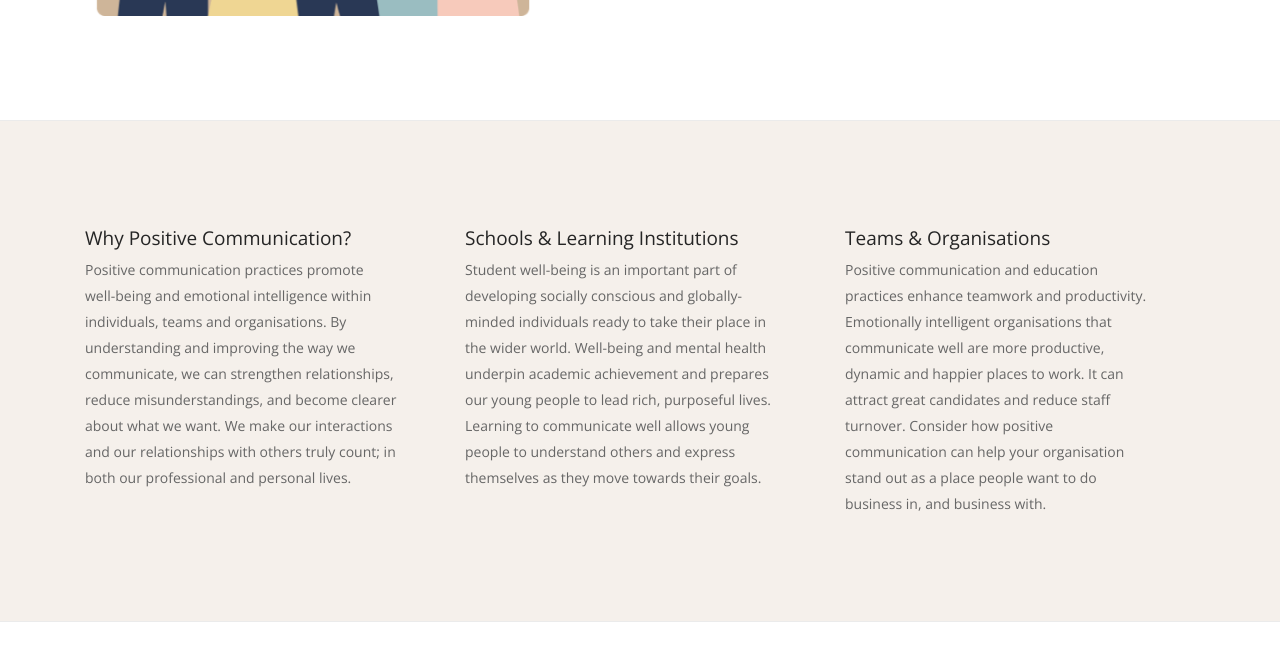
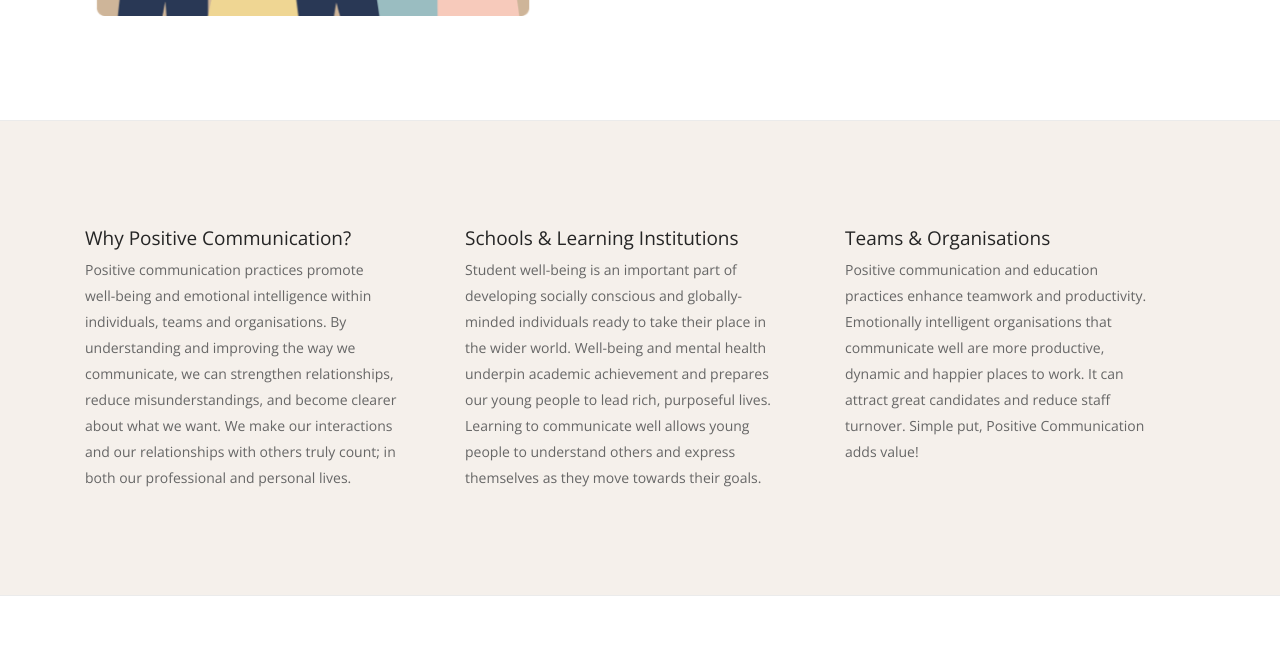
Before and after one commit to catesg/catesg.github.io, a Jekyll site: the page built from index.markdown, in a window 1280 px wide and 900 px high, scrolled down 704 px, cut to the strip 0-780 px from the top of the window. Shown: the top 661 px of the strip. Built offline with Jekyll 4.4.1, drawn with Linux system fonts in a browser that asks for light colours; some web fonts are replaced.

Commit message:
Update 11

```diff
--- a/_layouts/home.html
+++ b/_layouts/home.html
@@ -61,8 +61,8 @@
                             <div class="feature">
                                 <h4>Teams &amp; Organisations</h4>
                                 <p>
-                                    Positive communication and education practices enhance teamwork and productivity. Emotionally intelligent organisations that communicate well are more productive, dynamic and happier places to work. It can attract great candidates and reduce staff turnover. Consider how positive communication can help your organisation
-                                    stand out as a place people want to do business in, and business with.
+                                    Positive communication and education practices enhance teamwork and productivity. Emotionally intelligent organisations that communicate well are more productive, dynamic and happier places to work. It can attract great candidates and reduce staff turnover. Simple put, Positive Communication adds value!
+
                                 </p>
                             </div>
                         </div>
```
